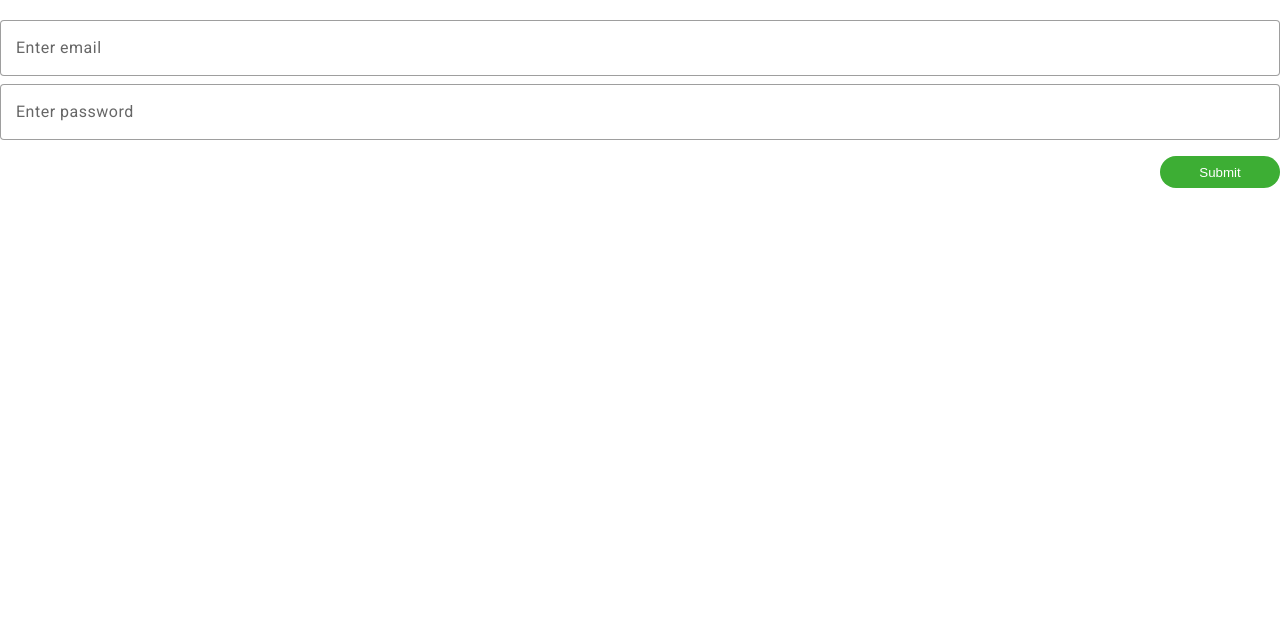
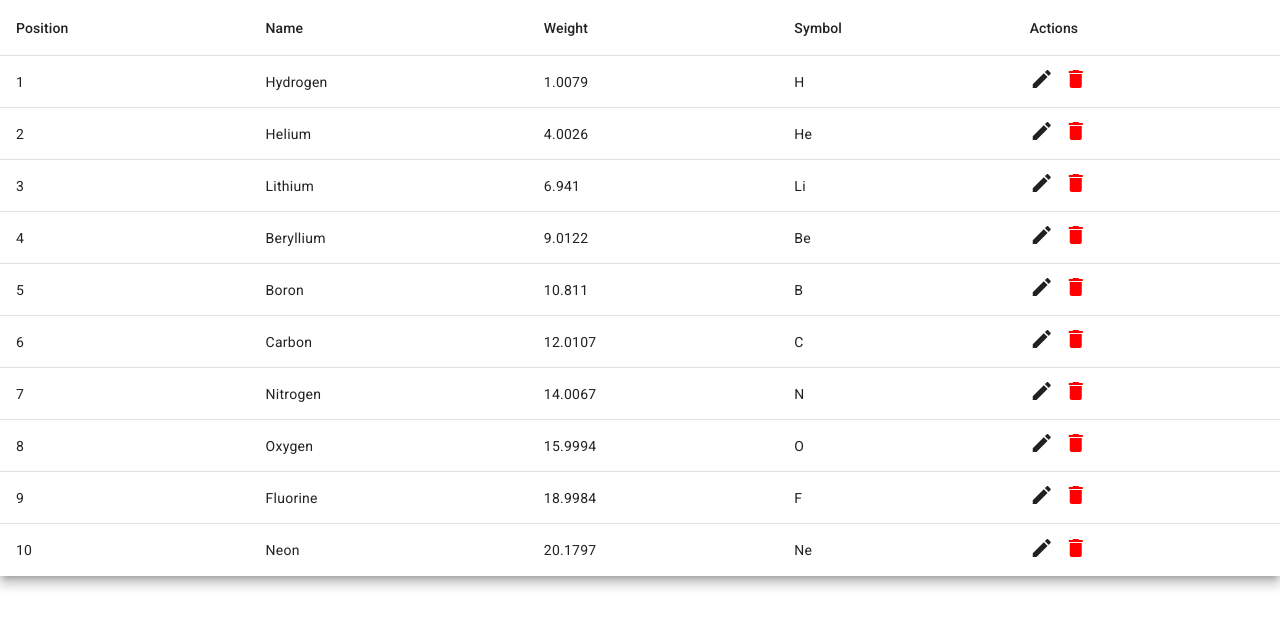
Before and after one commit to itx-ankit/admin-app, an Angular app: page /user-list in a window 1280 px wide. Before the commit this address led to /. Shown: the top 628 px of the page. Built offline with nearby package versions, Linux system fonts and the light colour scheme.

Commit message:
Login component and table got created

```diff
--- a/src/app/app-routing.module.ts
+++ /dev/null
@@ -1,10 +0,0 @@
-import { NgModule } from '@angular/core';
-import { RouterModule, Routes } from '@angular/router';
-
-const routes: Routes = [];
-
-@NgModule({
-  imports: [RouterModule.forRoot(routes)],
-  exports: [RouterModule]
-})
-export class AppRoutingModule { }
--- a/src/app/app.component.html
+++ b/src/app/app.component.html
@@ -1 +1 @@
-<app-form-field [formData]="loginForm" ></app-form-field>
+<router-outlet></router-outlet>
--- a/src/app/app.component.ts
+++ b/src/app/app.component.ts
@@ -8,21 +8,4 @@ import { IFormField } from './shared/Interface/IFormData';
 })
 export class AppComponent {
   title = 'admin-app';
-
-  loginForm: IFormField[] = [
-    {
-      type: 'email',
-      name: 'email',
-      placeholder: 'Enter email',
-      required: true,
-      regex: '',
-    },
-    {
-      type: 'password',
-      name: 'password',
-      placeholder: 'Enter password',
-      required: true,
-      regex: '',
-    },
-  ];
 }
--- a/src/app/app.module.ts
+++ b/src/app/app.module.ts
@@ -1,20 +1,36 @@
 import { NgModule } from '@angular/core';
 import { BrowserModule } from '@angular/platform-browser';
 import { BrowserAnimationsModule } from '@angular/platform-browser/animations';
-import { AppRoutingModule } from './app-routing.module';
 import { AppComponent } from './app.component';
-import { FormFieldComponent } from './shared/form-field/form-field.component';
 import { RouterModule, Routes } from '@angular/router';
+import { AuthGuard } from './auth.guard';
 
-const routes: Routes = [];
+const routes: Routes = [
+  {
+    path: 'login',
+    canActivate: [AuthGuard],
+    loadComponent: async () =>
+      (await import('./core/login/login.component')).LoginComponent,
+  },
+  {
+    path: 'user-list',
+    canActivate: [AuthGuard],
+    loadComponent: async () =>
+      (await import('./core/table/table.component')).TableComponent,
+  },
+  {
+    path: '**',
+    canActivate: [AuthGuard],
+    loadComponent: async () =>
+      (await import('./core/login/login.component')).LoginComponent,
+  },
+];
 
 @NgModule({
   declarations: [AppComponent],
   imports: [
     RouterModule.forRoot(routes),
     BrowserModule,
-    AppRoutingModule,
-    FormFieldComponent,
     BrowserAnimationsModule,
   ],
   providers: [],
--- /dev/null
+++ b/src/app/auth.guard.ts
@@ -0,0 +1,19 @@
+import { Injectable } from '@angular/core';
+import { UrlTree } from '@angular/router';
+import { Observable } from 'rxjs';
+
+@Injectable({
+  providedIn: 'root',
+})
+export class AuthGuard {
+  canActivate(): Observable<boolean | UrlTree> {
+    return new Observable((observer) => {
+      const isLoggedIn: boolean = true;
+      if (isLoggedIn) {
+        observer.next(true);
+      } else {
+        observer.next(false);
+      }
+    });
+  }
+}
--- /dev/null
+++ b/src/app/core/login/login.component.html
@@ -0,0 +1 @@
+<app-form-field [formData]="loginForm"></app-form-field>
--- /dev/null
+++ b/src/app/core/login/login.component.ts
@@ -0,0 +1,29 @@
+import { Component } from '@angular/core';
+import { IFormField } from 'src/app/shared/Interface/IFormData';
+import { FormFieldComponent } from 'src/app/shared/form-field/form-field.component';
+
+@Component({
+  selector: 'app-login',
+  templateUrl: './login.component.html',
+  styleUrls: ['./login.component.scss'],
+  standalone: true,
+  imports: [FormFieldComponent],
+})
+export class LoginComponent {
+  loginForm: IFormField[] = [
+    {
+      type: 'email',
+      name: 'email',
+      placeholder: 'Enter email',
+      required: true,
+      regex: '',
+    },
+    {
+      type: 'password',
+      name: 'password',
+      placeholder: 'Enter password',
+      required: true,
+      regex: '',
+    },
+  ];
+}
--- /dev/null
+++ b/src/app/core/table/table.component.html
@@ -0,0 +1,37 @@
+<table mat-table [dataSource]="dataSource" class="mat-elevation-z8">
+  <ng-container *ngFor="let column of displayedColumns">
+    <ng-container *ngIf="column !== 'actions'">
+      <ng-container [matColumnDef]="column">
+        <th mat-header-cell *matHeaderCellDef>{{ column | titlecase }}</th>
+        <td mat-cell *matCellDef="let element">{{ element[column] }}</td>
+      </ng-container>
+    </ng-container>
+
+    <ng-container *ngIf="column === 'actions'">
+      <ng-container matColumnDef="actions">
+        <th mat-header-cell *matHeaderCellDef>Actions</th>
+        <td mat-cell *matCellDef="let element">
+          <div class="icon-container">
+            <div class="edit">
+              <mat-icon
+                aria-hidden="false"
+                aria-label="Example home icon"
+                fontIcon="edit"
+              ></mat-icon>
+            </div>
+            <div class="delete">
+              <mat-icon
+                aria-hidden="false"
+                aria-label="Example home icon"
+                fontIcon="delete"
+              ></mat-icon>
+            </div>
+          </div>
+        </td>
+      </ng-container>
+    </ng-container>
+  </ng-container>
+
+  <tr mat-header-row *matHeaderRowDef="displayedColumns"></tr>
+  <tr mat-row *matRowDef="let row; columns: displayedColumns"></tr>
+</table>
--- /dev/null
+++ b/src/app/core/table/table.component.scss
@@ -0,0 +1,16 @@
+table {
+    width: 100%;
+}
+.icon-container {
+    display: flex;
+    gap: 10px;
+
+    .edit,
+    .delete {
+        cursor: pointer;
+    }
+
+    .delete {
+        color: red;
+    }
+}
--- /dev/null
+++ b/src/app/core/table/table.component.ts
@@ -0,0 +1,35 @@
+import { Component } from '@angular/core';
+import { MatTableModule } from '@angular/material/table';
+import { MatIconModule } from '@angular/material/icon';
+import { CommonModule, NgFor } from '@angular/common';
+
+@Component({
+  selector: 'app-table',
+  templateUrl: './table.component.html',
+  styleUrls: ['./table.component.scss'],
+  standalone: true,
+  imports: [MatTableModule, MatIconModule, CommonModule],
+})
+export class TableComponent {
+  displayedColumns: string[] = [
+    'position',
+    'name',
+    'weight',
+    'symbol',
+    'actions',
+  ];
+  dataSource = ELEMENT_DATA;
+}
+
+const ELEMENT_DATA: any[] = [
+  { position: 1, name: 'Hydrogen', weight: 1.0079, symbol: 'H' },
+  { position: 2, name: 'Helium', weight: 4.0026, symbol: 'He' },
+  { position: 3, name: 'Lithium', weight: 6.941, symbol: 'Li' },
+  { position: 4, name: 'Beryllium', weight: 9.0122, symbol: 'Be' },
+  { position: 5, name: 'Boron', weight: 10.811, symbol: 'B' },
+  { position: 6, name: 'Carbon', weight: 12.0107, symbol: 'C' },
+  { position: 7, name: 'Nitrogen', weight: 14.0067, symbol: 'N' },
+  { position: 8, name: 'Oxygen', weight: 15.9994, symbol: 'O' },
+  { position: 9, name: 'Fluorine', weight: 18.9984, symbol: 'F' },
+  { position: 10, name: 'Neon', weight: 20.1797, symbol: 'Ne' },
+];
```
Also changed, not shown: src/app/core/login/login.component.scss (added), 2 other files (tests, documents, lock files or other folders).
